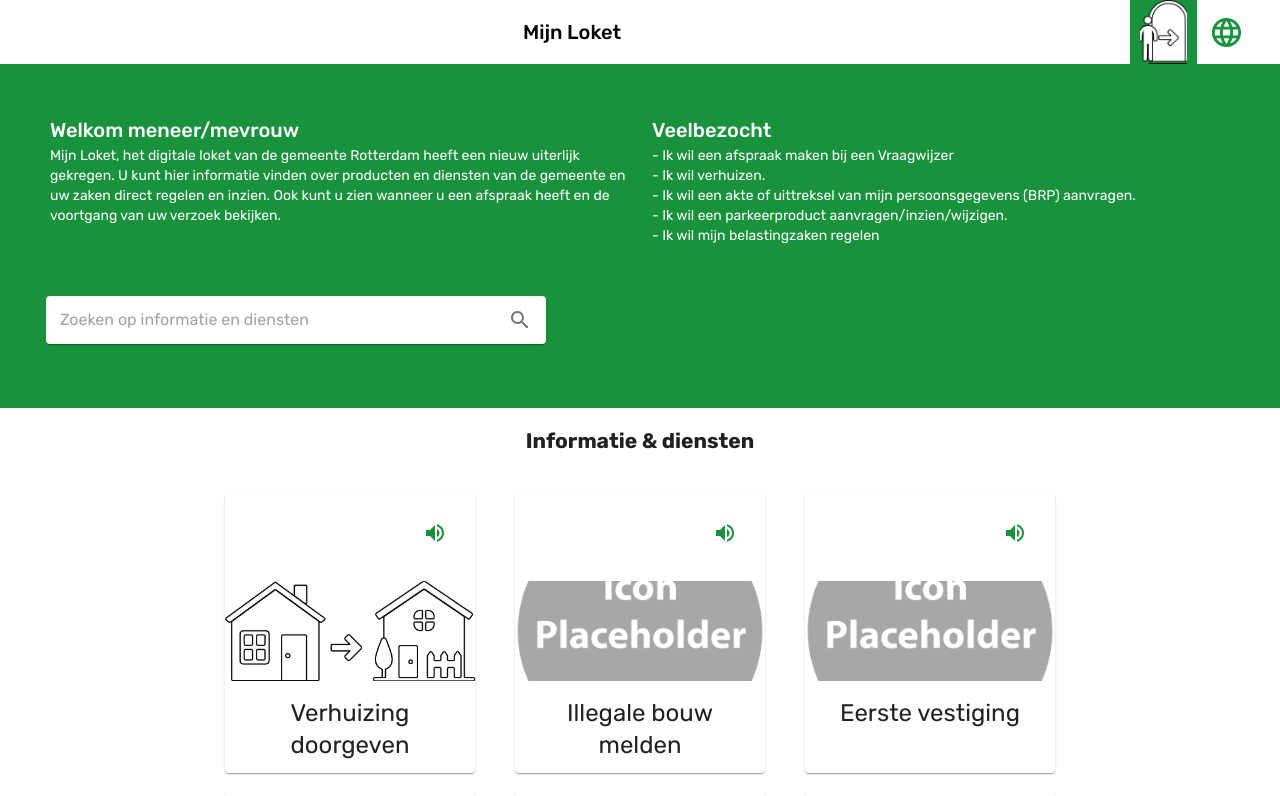
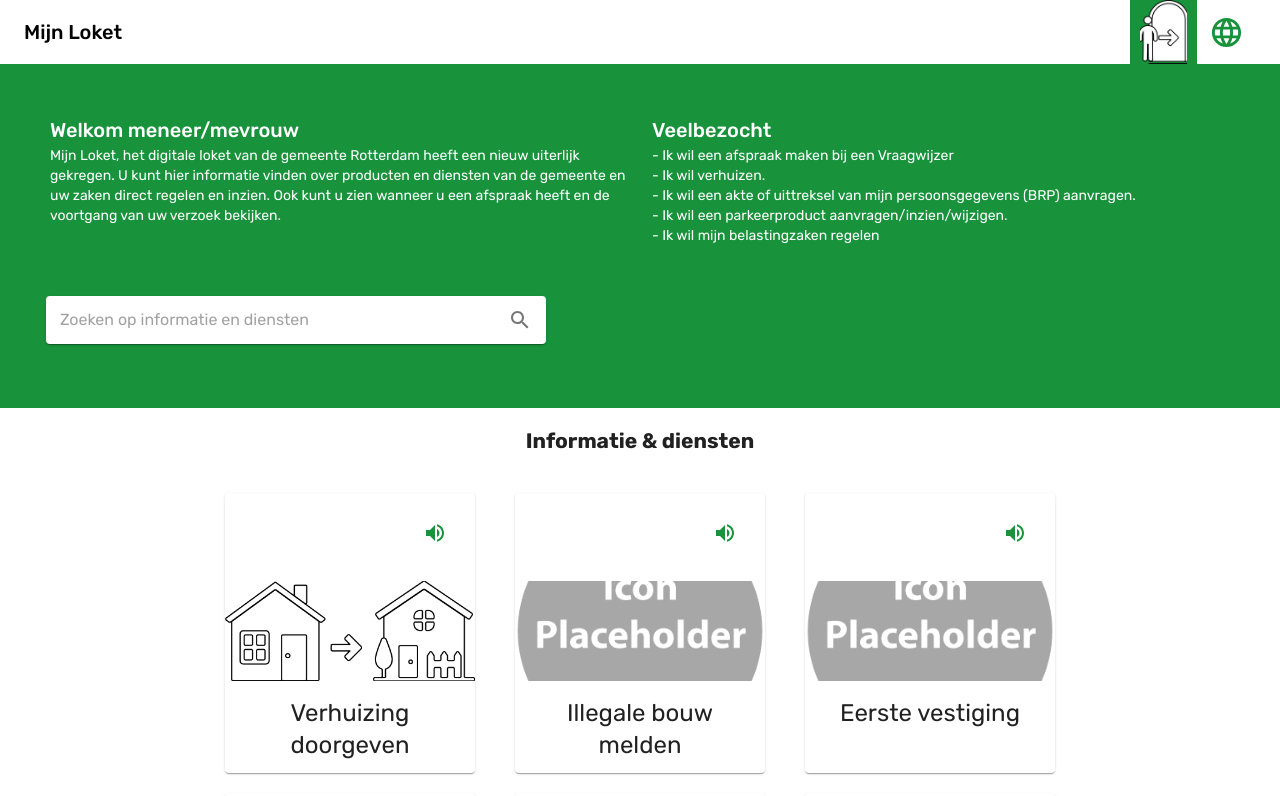
Before and after one commit to ReconnectCMI/search-bar, a React (Create React App) app: page / in a window 1280 px wide. Shown: the top 796 px of the page. Built offline with nearby package versions, Linux system fonts and the light colour scheme.

Commit message:
fix nav title placing.

```diff
--- a/src/components/nav/nav.js
+++ b/src/components/nav/nav.js
@@ -18,7 +18,8 @@ const useStyles = makeStyles(theme => ({
     marginRight: theme.spacing(2)
   },
   title: {
-    flexGrow: 1
+    flexGrow: 1,
+    textAlign: 'left'
   },
   appbar: {
     marginBottom: '0',
```
